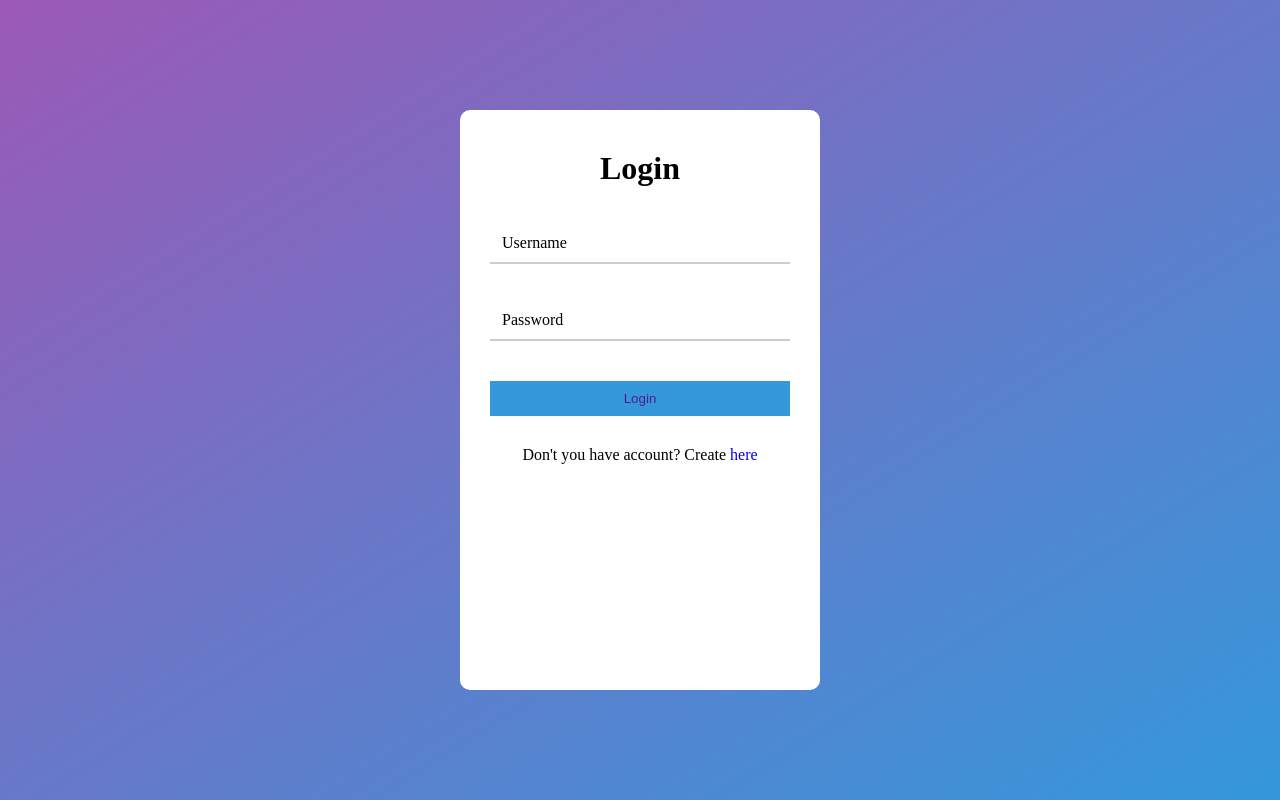
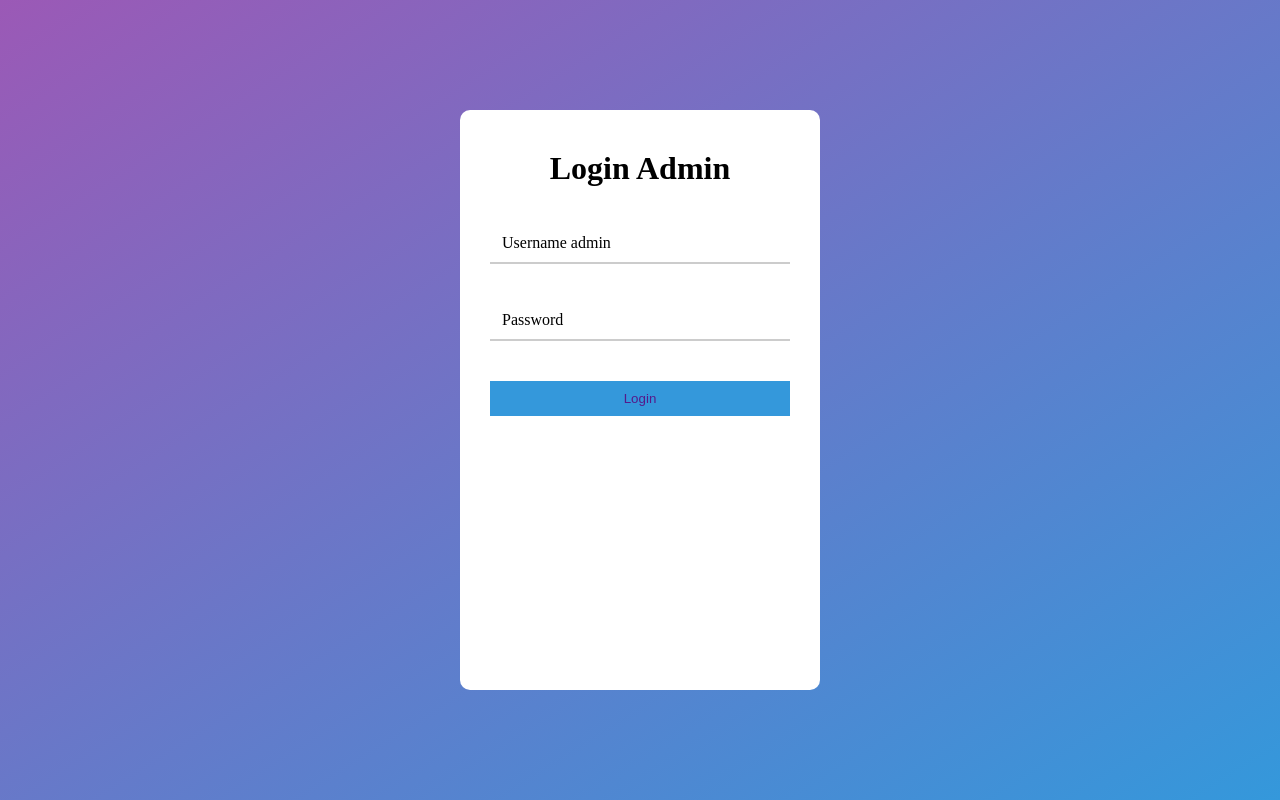
Before and after one commit to QuangHuy112001/DeTai7, a PHP site: page /Login.php in a window 1280 px wide. Run offline with PHP 8.4, Linux system fonts and the light colour scheme.

Commit message:
Update Login.php

```diff
--- a/Login.php
+++ b/Login.php
@@ -10,9 +10,9 @@
 <body>
     <div class="container">
         <form class="form-login">
-            <h1>Login</h1>
+            <h1>Login Admin</h1>
             <div class="form-text">
-                <label>Username</label>
+                <label>Username admin</label>
                 <input type="text">
             </div>
 
@@ -22,7 +22,6 @@
             </div>
 
             <button><a href="">Login</a></button>
-            <span>Don't you have account? Create<a href="CreateAcc.php" > here</a></span>
 
         </form>
     </div>
```
